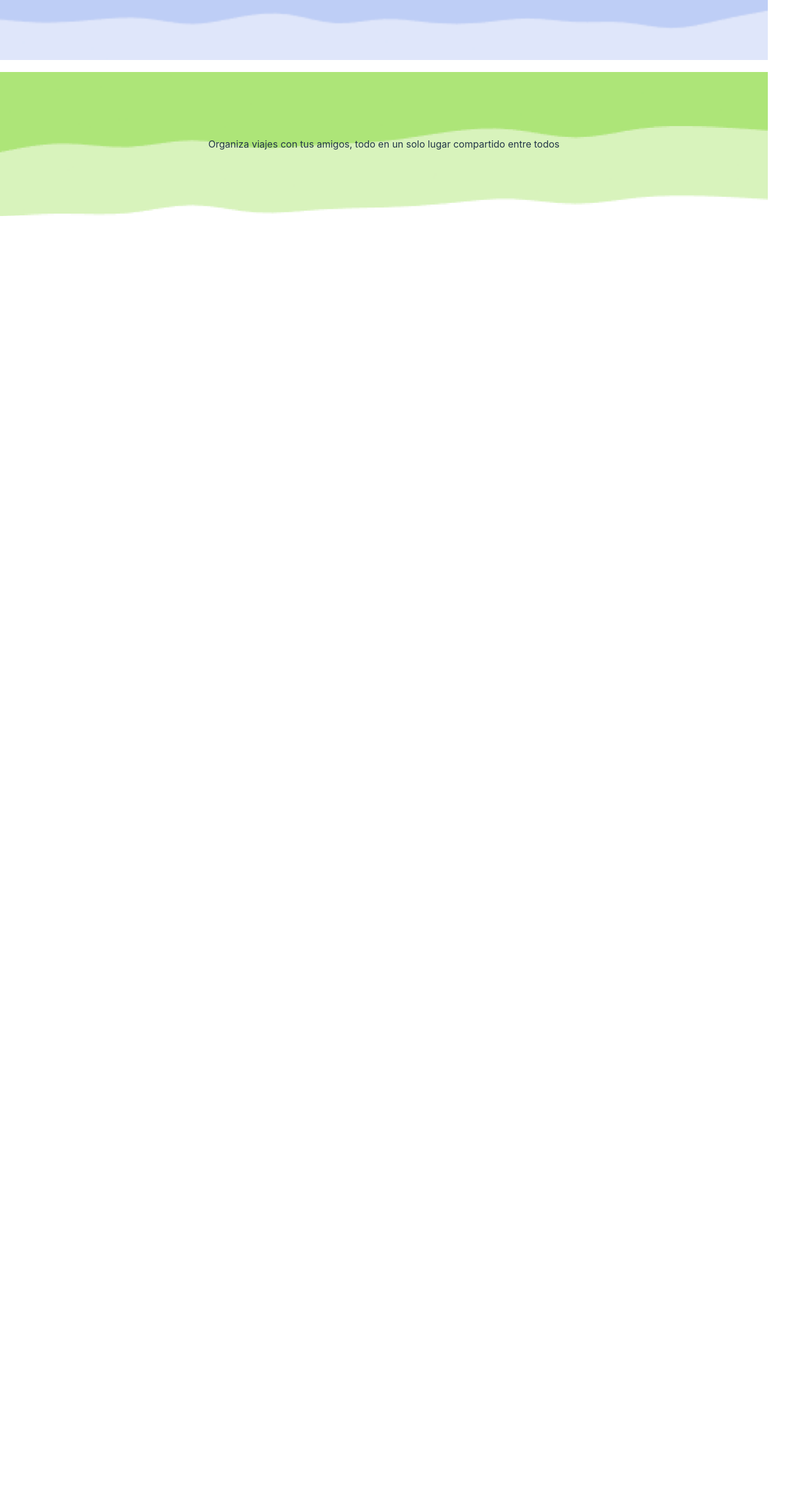
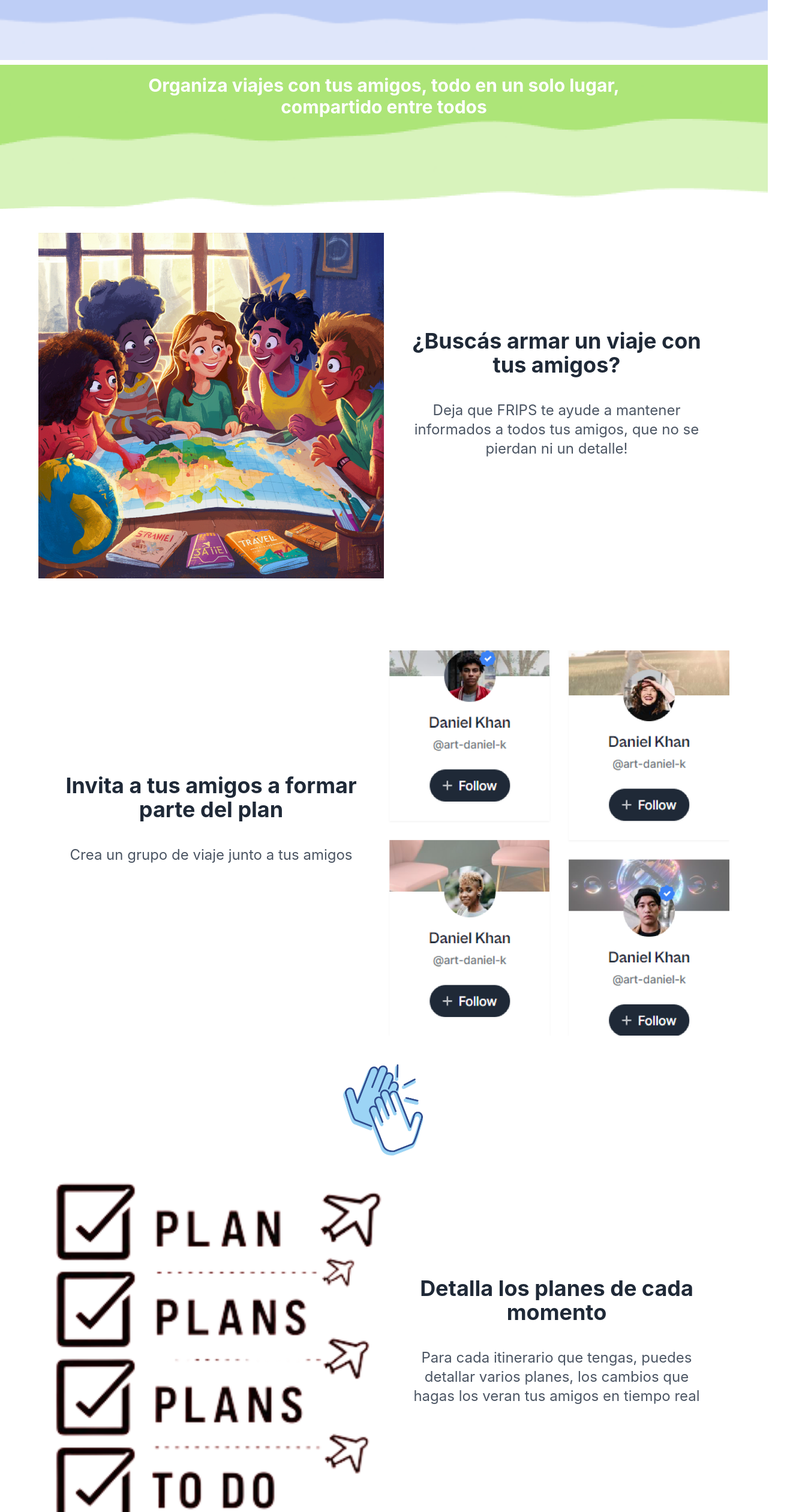
Before and after one commit to jdapuy/FripsFrontend, a React (Vite) app: page / in a window 1280 px wide. Shown: the part 220-2740 px from the top of the page at 60% size, 1312 px wide, since content can reach past the window. Before the commit the page ends 800 px from the top, so only its background shows below. Built offline with nearby package versions, Linux system fonts and the light colour scheme.

Commit message:
Landing page actualizado

```diff
--- a/src/components/Home2.jsx
+++ b/src/components/Home2.jsx
@@ -2,21 +2,234 @@ import React from "react";
 import { Link } from "react-router-dom";
 import friendsCountry from "/src/assets/images/friendsCountry.png";
 import calendar from "/src/assets/images/calendar.png";
+import Amigos from "/src/assets/images/Amigos.png";
+import manosHifive from "/src/assets/images/manosHifive.jpg";
+import plans from "/src/assets/images/plans.png";
+import Calendario from "/src/assets/images/Calendario.png";
+import imagenArchivos from "/src/assets/images/imagenArchivos.png";
+import moneda from "/src/assets/images/moneda.png";
+import manosDinero from "/src/assets/images/manosDinero.png";
+import Viajero from "/src/assets/images/Viajero.png";
 
 const Home2 = () => {
   return (
-    <div>
-
+<div>
+    {/* Frips */}
     <div className="h-80 flex items-center justify-center bg-cover bg-center bg-no-repeat" style={{backgroundImage: 'url("/src/assets/images/wavesAzul.png")'}}>
     <p className="text-8xl font-amatica font-bold text-white my-4">
     <span class="text-yellow-500">FRI</span>ENDS & TRI<span class="text-yellow-500">PS</span>
     </p>
    </div>
-   <div className="mt-5 h-60 flex items-center justify-center bg-cover bg-center bg-no-repeat" style={{backgroundImage: 'url("/src/assets/images/wavesVerde.png")'}}>
-    <p>Organiza viajes con tus amigos, todo en un solo lugar compartido entre todos</p>
+   {/* Organiza viajes */}
+   <div className="mt-2 h-60 flex justify-center bg-cover bg-center bg-no-repeat" style={{backgroundImage: 'url("/src/assets/images/wavesVerde.png")'}}>
+    <div className="mx-52 mt-4">
+    <p className=" text-3xl font-comfortaa font-bold text-white">Organiza viajes con tus amigos, todo en un solo lugar, compartido entre todos</p>
+    </div>
    </div >
+   {/* Buscas armar un viaje con amigos? */}
+   <div className="flex items-center justify-center bg-white-100 mt-10">
+        <div className="max-w-6xl mx-auto flex items-center">
+          <div className="w-1/2">
+            <img src={friendsCountry} alt="Friend traveling" className="w-full h-auto" />
+          </div>
+          <div className="w-1/2 p-8">
+            <h1 className="text-4xl font-bold dark:text-white text-gray-800 mb-4">
+              ¿Buscás armar un viaje con tus amigos?
+            </h1>
+            <p className="text-2xl dark:text-white text-gray-600 my-10">
+              Deja que FRIPS te ayude a mantener informados a todos tus amigos, que no se pierdan ni un detalle!
+            </p>
+          </div>
+        </div>
+    </div>
+    {/* invita a tus amigos */}
+    <div className="flex items-center justify-center bg-white-100 min-h-60 mt-20">
+        <div className="max-w-6xl mx-auto flex items-center">
+          <div className="w-1/2 p-8">
+            <h1 className="text-4xl font-bold text-gray-800 mb-4">
+              Invita a tus amigos a formar parte del plan
+            </h1>
+            <p className="text-2xl text-gray-600 my-10">
+              Crea un grupo de viaje junto a tus amigos
+            </p>
+          </div>
+          <div className="w-1/2">
+            <img src={Amigos} alt="add friends" className="w-full h-auto mt-10" />
+          </div>
+        </div>
+      </div>
+      {/* HiFive */}
+      <div className="mt-10 h-40 flex justify-center">
+        <div className="mx-4">
+          <img src={manosHifive} alt="Hifive" className="w-full h-full object-cover" />
+        </div>
+      </div>
+      {/* Detalla los planes */}
+      <div className="flex items-center justify-center bg-white-100 mt-10">
+        <div className="max-w-6xl mx-auto flex items-center">
+          <div className="w-1/2">
+            <img src={plans} alt="planes toDo" className="w-full max-w-full h-auto" />
+          </div>
+          <div className="w-1/2 p-8">
+            <h1 className="text-4xl font-bold dark:text-white text-gray-800 mb-4">
+              Detalla los planes de cada momento
+            </h1>
+            <p className="text-2xl dark:text-white text-gray-600 my-10">
+              Para cada itinerario que tengas, puedes detallar varios planes, los cambios que hagas los veran tus amigos en tiempo real
+            </p>
+          </div>
+        </div>
+      </div>
+      {/* Manten el orden con el calendario */}
+      <div className="mt-32 min-h-52 flex justify-center items-center bg-cover bg-center bg-no-repeat" style={{backgroundImage: 'url("/src/assets/images/Calendario.png")'}}>
+        <div className="mx-44">
+          <p className="text-6xl font-comfortaa font-bold text-white">Manten el orden con el calendario automático</p>
+        </div>
+      </div>
+      {/* Archivos compartidos */}
+      <div className="mt-52 h-100 flex justify-center">
+        <div className="mx-4"> {/* Ajusta el valor del margen según sea necesario */}
+          <img src={imagenArchivos} alt="Archivos compartidos" className="w-full h-full object-cover" />
+        </div>
+      </div>
+      <div>
+      <h1 className="text-4xl font-bold dark:text-white text-gray-800 mb-4">
+              Espacio de archivos compartidos
+        </h1>
+        <p className="text-2xl dark:text-white text-gray-600 my-5">
+        Disponé para cada grupo de un espacio donde tu y tus amigos puedan econtrar los archivos importantes del viaj
+        </p>
+      </div>
+      {/* Registo de gasto */}
+      <div className="mt-40 bg-neutral-300 flex rounded-lg h-60 w-full justify-center items-center">
+    <div className="mr-auto">
+        <img src={moneda} alt="Hifive" className="w-full h-full object-cover" />
+    </div>
+      <div className="justify-center items-center w-3/4 mx-10">
+          <p className="text-center text-4xl font-comfortaa font-bold text-gray tracking-widest">Registro de gastos</p>
+          <p className="text-2xl dark:text-white text-gray-600 my-5">
+          A partir de cada uno de los tus planes en un
+          itinerario que armes, se genera un recuento total del
+          costo total de este viaje</p>
+      </div>
+    </div>
+    {/* Divide los costos */}
+    <div className="flex items-center justify-center bg-white-100 mt-40">
+        <div className="max-w-6xl mx-auto flex items-center">
+          <div className="w-1/2">
+            <img src={manosDinero} alt="Manos con dinero" className="w-full h-auto" />
+          </div>
+          <div className="w-1/2 p-8">
+            <h1 className="text-4xl font-bold dark:text-white text-gray-800 mb-4">
+              Divide los costos
+            </h1>
+            <p className="text-2xl dark:text-white text-gray-600 my-10">
+              Puedes dividir los costos entre tus amigos como tu prefieras y cada uno sabra cuanto tiene que pagar
+            </p>
+          </div>
+        </div>
+    </div>
+    {/* Kilometros recorridos */}
+    <div className="mt-52 h-60 flex justify-center bg-cover bg-center bg-no-repeat">
+      <div className="mx-52">
+      <p className=" text-yellow-500 text-3xl font-comfortaa font-bold text-white tracking-widest">Mira que lejos hemos llegado!</p>
+      </div>
+    </div>
 
+    <div className=" flex rounded-lg h-60 w-full justify-center items-center">
+    <div className="mr-auto">
+        <img src={Viajero} alt="Hifive" className="w-full h-full object-cover" />
     </div>
+    <div className="flex flex-col justify-center items-center w-3/4 mx-10 mb-60">
+        <p className="text-center text-7xl font-comfortaa font-bold text-gray tracking-widest">
+            <span className="inline-block text-orange-500">1000 KM</span>
+            <div className="mt-5 h-1 w-full bg-orange-500"></div>
+        </p>
+        <p className="text-2xl dark:text-white text-gray-600 my-10">
+        Segun los destinos que visites, FRIPS te ayuda a calcular cuantos kilometros has recorrido
+        </p>
+    </div>
+    </div>
+    {/* Footer */}
+    <div className="bg-gray-white mt-48 mb-32">
+        <div className="flex items-center justify-center bg-white-100">
+          <h1 className="text-4xl font-bold text-gray-800 mb-4">
+            ¡Podrás compartir más que solo el viaje!
+          </h1>
+        </div>
+
+        <div className="flex  items-center justify-center bg-white-100 min-h-60">
+          <ul className="flex flex-col xl:flex xl:flex-row justify-between gap list-none">
+            <li className="m-8 ">
+              <div className="flex items-center justify-center w-40 h-40 rounded-full bg-blue-600 text-white text-2xl font-amatica">
+                Km Viajados
+              </div>
+            </li>
+            <li className="m-8">
+              <div className="flex items-center justify-center w-40 h-40 rounded-full bg-yellow-500 text-white text-2xl font-amatica">
+                Archivos Importantes
+              </div>
+            </li>
+            <li className="m-8">
+              <div className="flex items-center justify-center w-40 h-40 rounded-full bg-blue-600 text-white text-2xl font-amatica">
+                Itinerarios Diarios
+              </div>
+            </li>
+            <li className="m-8">
+              <div className="flex items-center justify-center w-40 h-40 rounded-full bg-yellow-500 text-white text-2xl font-amatica">
+                Registro de gastos
+              </div>
+            </li>
+            <li className="m-8">
+              <div className="flex items-center justify-center w-40 h-40 rounded-full bg-blue-600 text-white text-2xl font-amatica">
+                Reseñas
+              </div>
+            </li>
+            <li className="m-8">
+              <div className="flex items-center justify-center w-40 h-40 rounded-full bg-yellow-500 text-white text-2xl font-amatica">
+                Calendario de planes
+              </div>
+            </li>
+          </ul>
+        </div>
+      </div>
+
+      <section className="pb-16 pt-8 px-8 md:px-16 lg:px-32 bg-blue-600">
+        <div className="max-w-4xl mx-auto">
+          <h2 className="text-4xl font-semibold text-white mb-16 font-amatica">
+            Frips
+          </h2>
+          <div className="grid grid-cols-1 md:grid-cols-2 gap-8">
+            <div>
+              <h3 className="text-2xl font-semibold text-white mb-4">Grupo 05</h3>
+              <p className="text-lg text-white mb-8">Marck Rojas</p>
+              <p className="text-lg text-white mb-8">Diego</p>
+              <p className="text-lg text-white mb-8">Mariano</p>
+              <p className="text-lg text-white mb-8">Luis</p>
+            </div>
+          </div>
+        </div>
+      </section>
+    </div>
+
+
+
+
+
+
+
+
+
+
+
+
+
+
+
+
+
+
+
   );
 };
 
```
Also changed, not shown: src/assets/images/Viajero.png (added), src/assets/images/plans.png.
